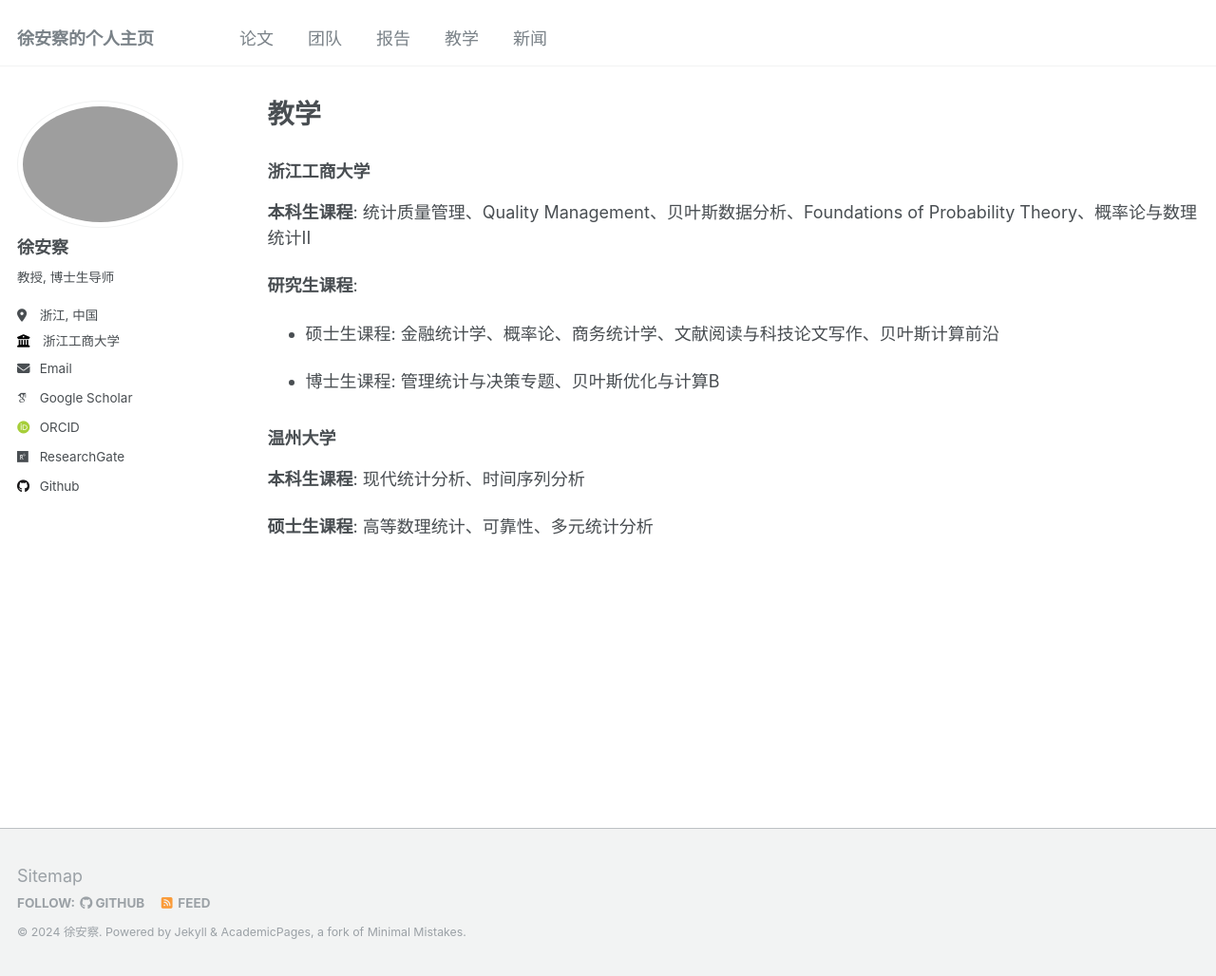
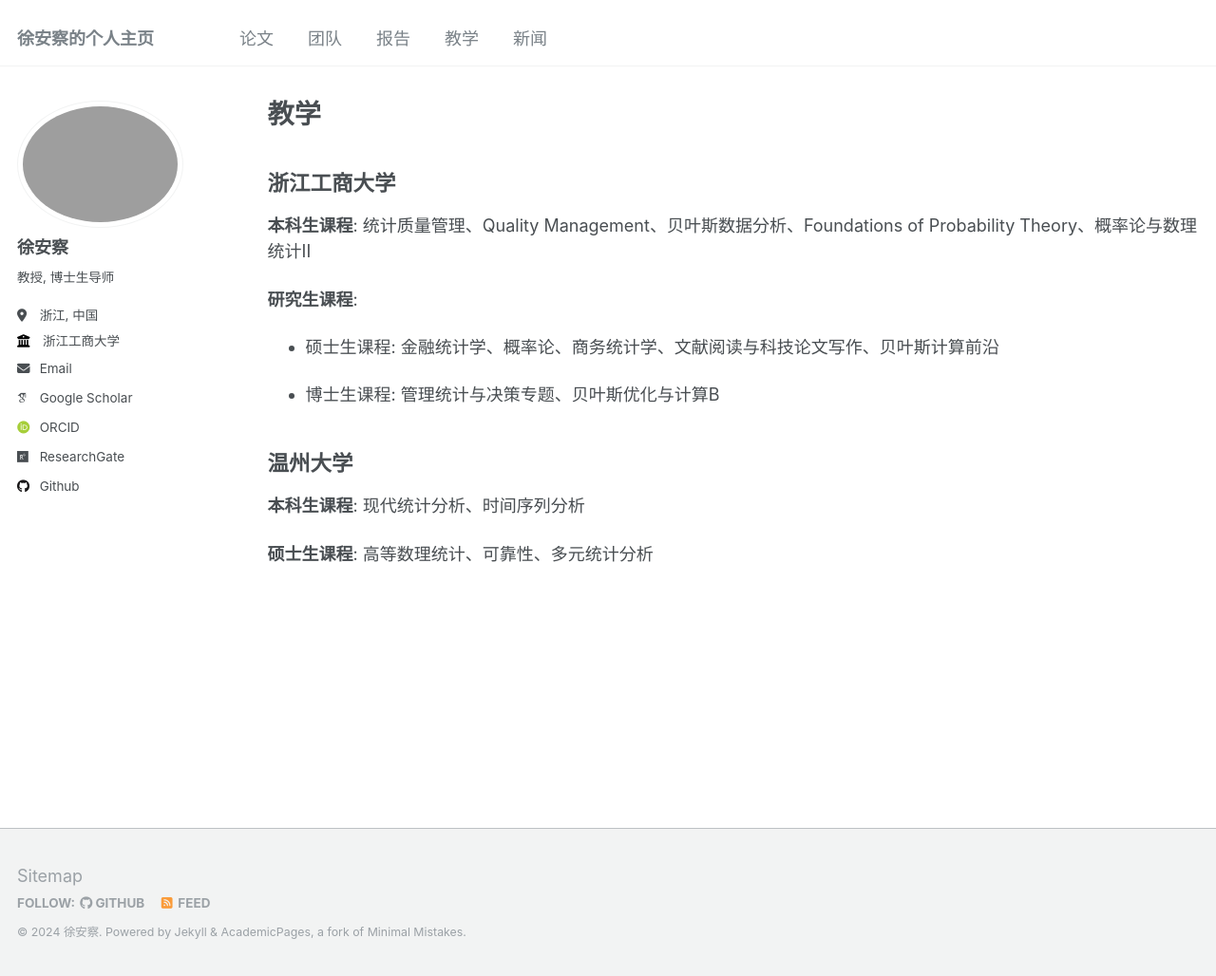
Before and after one commit to XU-ANCHA/XU-ANCHA.github.io, a Jekyll site: the page built from _pages/teaching.md, in a window 1280 px wide and 1028 px high. Shown: the whole window at 95% size. Built offline with Jekyll 4.4.1, drawn with Linux system fonts in a browser that asks for light colours; some web fonts are replaced.

```diff
--- a/_pages/teaching.md
+++ b/_pages/teaching.md
@@ -6,7 +6,7 @@ author_profile: true
 ---
 
 
-### 浙江工商大学
+## 浙江工商大学
 
 **本科生课程**: 统计质量管理、Quality Management、贝叶斯数据分析、Foundations of Probability Theory、概率论与数理统计II
 
@@ -16,7 +16,7 @@ author_profile: true
 
 - 博士生课程: 管理统计与决策专题、贝叶斯优化与计算B
 
-### 温州大学
+## 温州大学
 
 **本科生课程**: 现代统计分析、时间序列分析
 
```
